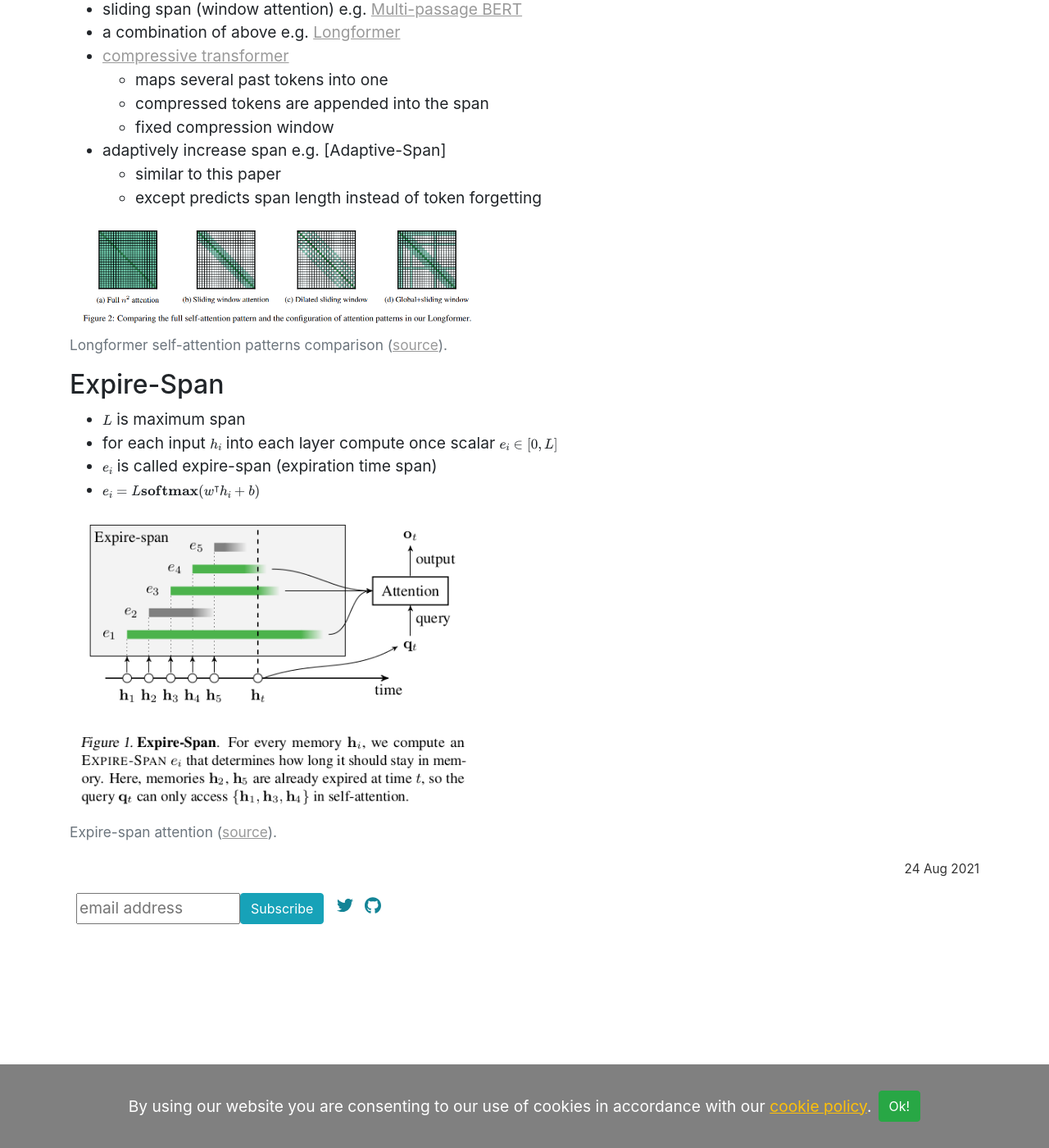
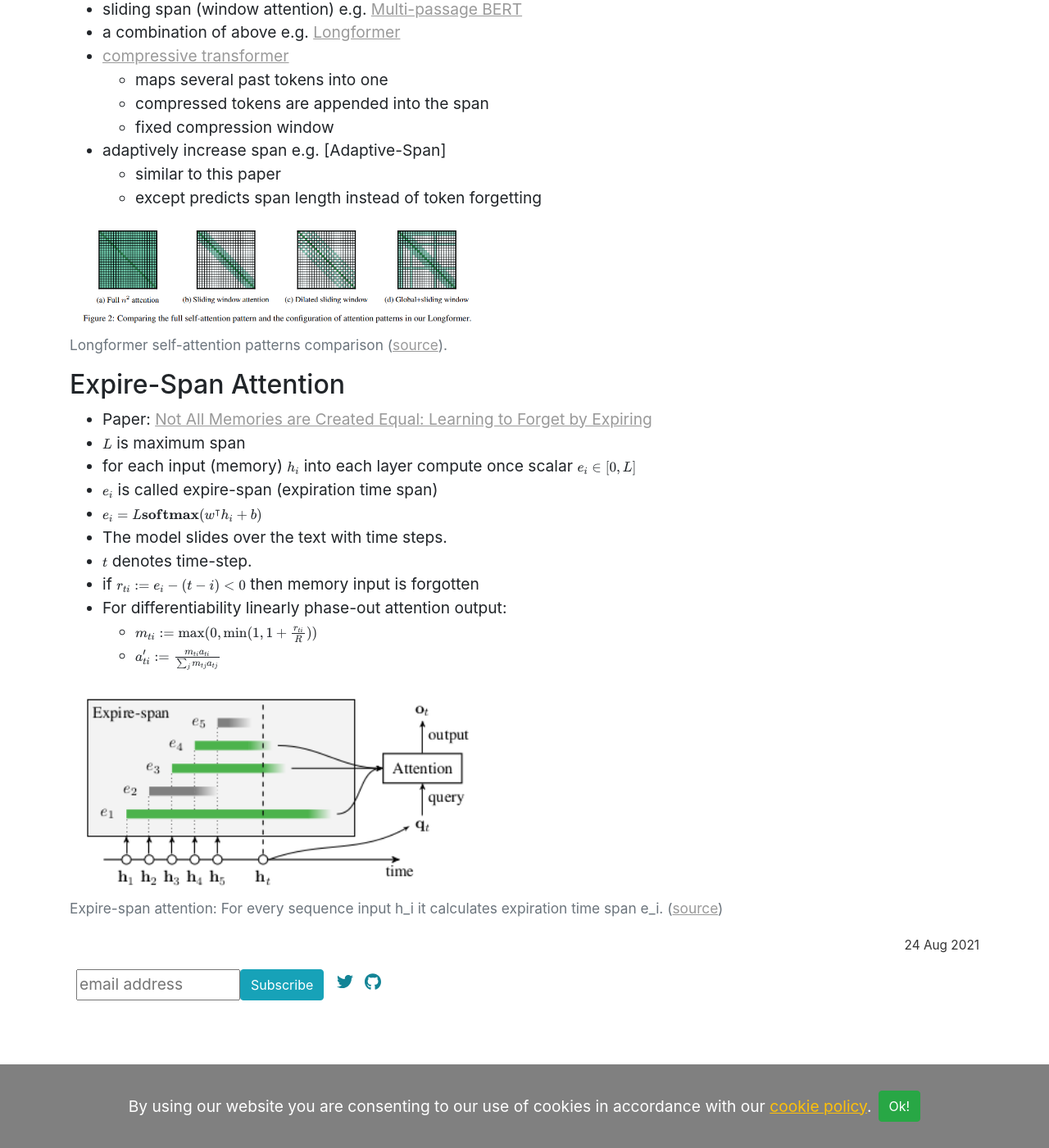
Before and after one commit to vackosar/vackosar.github.io, a Jekyll site: the page built from _posts/2021-08-24-expire-span-scaling-transformer-by-predicting-token-forgetting.md, in a window 1280 px wide and 1400 px high, scrolled down 665 px. Shown: the whole window at 82% size. Built offline with Jekyll 4.4.1, drawn with Linux system fonts in a browser that asks for light colours; our own code applies the rules of GitHub Pages for plain Markdown files.

Commit message:
sketch expire-span

```diff
--- a/_posts/2021-08-24-expire-span-scaling-transformer-by-predicting-token-forgetting.md
+++ b/_posts/2021-08-24-expire-span-scaling-transformer-by-predicting-token-forgetting.md
@@ -40,19 +40,27 @@ permalink: /:categories/:title
 </figure>
 
 
-## Expire-Span
+## Expire-Span Attention
+- Paper: [Not All Memories are Created Equal: Learning to Forget by Expiring](https://arxiv.org/abs/2105.06548)
 - \\( L \\) is maximum span
-- for each input \\( h_i \\) into each layer compute once scalar \\( e_i \in [0, L] \\)
+- for each input (memory) \\( h_i \\) into each layer compute once scalar \\( e_i \in [0, L] \\)
 - \\( e_i \\) is called expire-span (expiration time span)
 - \\( e_i = L \mathbf{softmax}(w^\intercal h_i + b) \\)
+- The model slides over the text with time steps.
+- \\( t \\) denotes time-step.
+- if \\( r_{ti} := e_i - (t-i) < 0 \\) then memory input is forgotten
+- For differentiability linearly phase-out attention output:
+  - \\( m_{ti} := \max(0, \min(1, 1 + \frac{r_{ti}}{R})) \\)
+  - \\( a^\prime_{ti} := \frac{ m_{ti} a_{ti} }{ \sum_j m_{tj} a_{tj} } \\)
 
 <figure class="figure">
     <img
         class="figure-img img-fluid rounded lazyload"
-        alt="Expire-span attention"
+        alt="Expire-span attention: For every sequence input h_i it calculates expiration time span e_i."
         data-src="/images/expire-span-attention.png"
         style="max-width: 500px">
     <figcaption class="figure-caption">
-        Expire-span attention (<a href="/TODO">source</a>).
+        Expire-span attention: For every sequence input h_i it calculates expiration time span e_i.
+        (<a href="https://arxiv.org/abs/2105.06548">source</a>)
     </figcaption>
 </figure>
```
Also changed, not shown: images/expire-span-attention.png.
